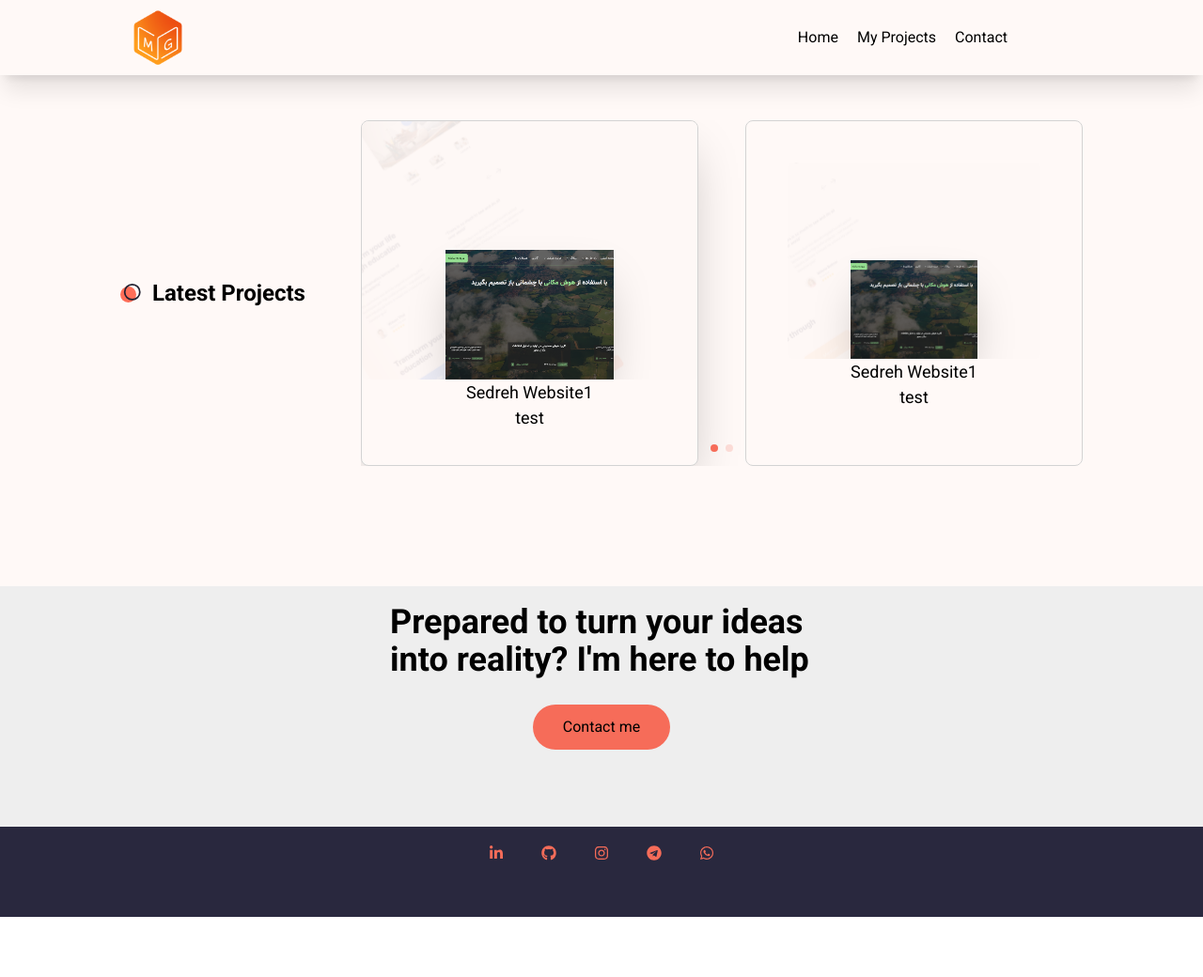
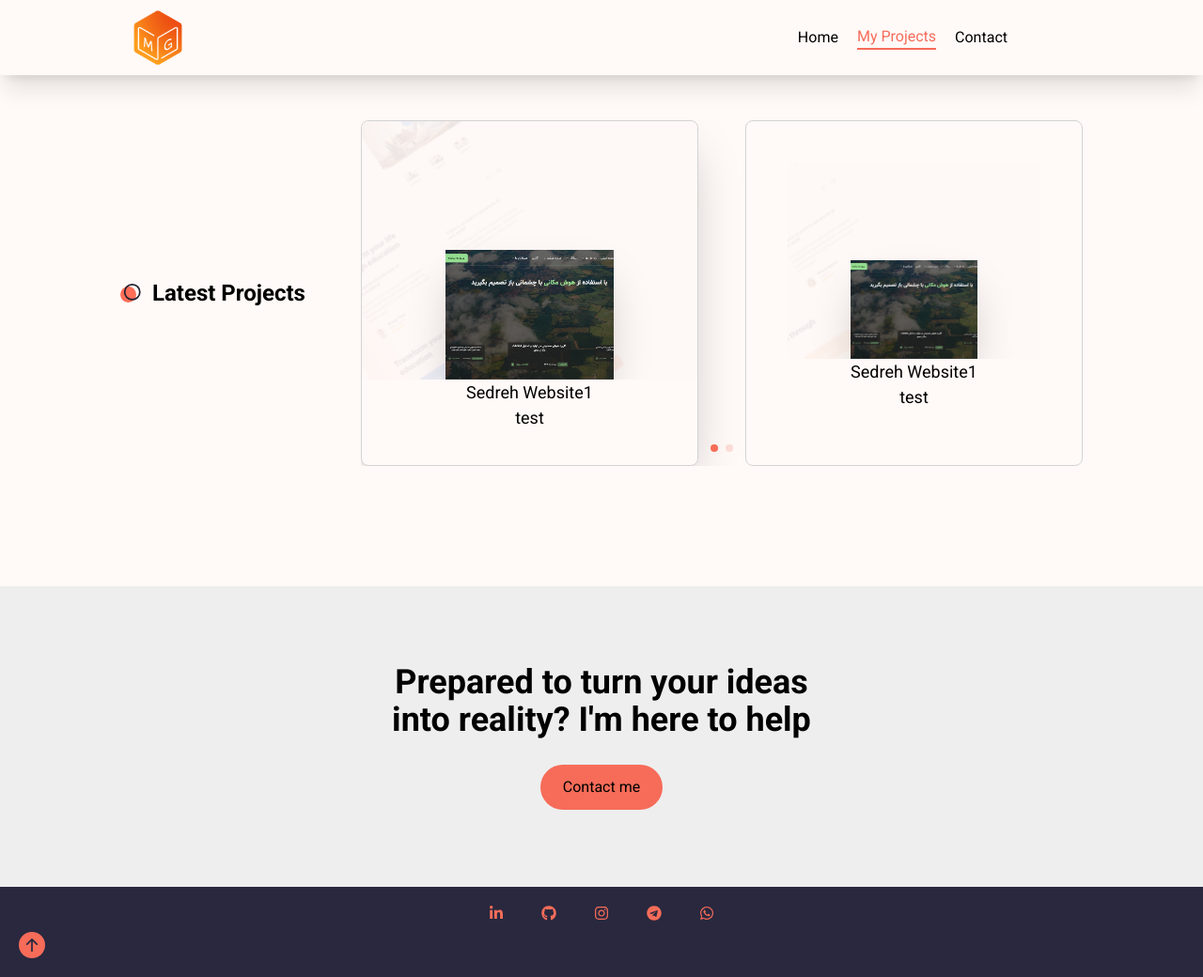
Before and after one commit to m-ganji/portfolio, a React (Vite) app: page /projects in a window 1280 px wide. Shown: the whole page at 94% size. Before the commit the page ends 976 px from the top, so only its background shows below. Built offline with nearby package versions, Linux system fonts and the light colour scheme; some icons are missing.

Commit message:
after framer-motion

```diff
--- a/package.json
+++ b/package.json
@@ -13,6 +13,7 @@
     "@emotion/react": "^11.11.1",
     "@emotion/styled": "^11.11.0",
     "@mui/material": "^5.14.20",
+    "framer-motion": "^10.16.16",
     "i18next": "^23.7.7",
     "react": "^18.2.0",
     "react-burger-menu": "^3.0.9",
--- a/src/App.jsx
+++ b/src/App.jsx
@@ -17,6 +17,7 @@ import { FaInstagram } from "react-icons/fa";
 import { FaArrowTurnDown } from "react-icons/fa6";
 // libraries
 import { Routes, Route, useLocation, Link } from "react-router-dom";
+import { motion as m } from "framer-motion";
 
 // components
 import ButtonCom from "./components/ButtonCom";
@@ -31,6 +32,7 @@ import useTheme from "./hooks/useTheme";
 import NoMatch from "./components/NoMatch";
 import Layout from "./components/Layout";
 import ProjectsLayout from "./components/ProjectsLayout";
+import { useRef, useState } from "react";
 
 export default function App() {
   const { t, handleChangeLanguage } = useLanguage();
@@ -63,24 +65,44 @@ function Home() {
   };
   // switching the language
   const { t, handleChangeLanguage } = useLanguage();
+
+  // click animation
+  const scrollToBottom = () => {
+    if (tabsRef.current) {
+      tabsRef.current.scrollIntoView({
+        behavior: "smooth",
+        block: "end", // or "start" depending on your preference
+      });
+    }
+  };
+
+  const tabsRef = useRef(null);
+
   return (
-    <div className="bg-lightBg dark:bg-black dark:text-lightBg w-full h-full font-sans z-10">
+    <m.div
+      initial={{ opacity: 0 }}
+      animate={{ opacity: 1 }}
+      exit={{ opacity: 1 }}
+      transition={{ duration: 0.75, ease: "easeOut" }}
+      className="bg-lightBg dark:bg-black dark:text-lightBg w-full h-full font-sans z-10"
+    >
       <Layout />
-
       <main className="mx-[10%] flex flex-col">
         <div className="first_part flex">
           <section className="mt-[12%] w-full dark:text-lightBg sm:w-1/2 flex flex-col justify-center items-center">
             <h1 className="text-mainOrange">{t("main.firstPart.firstLine")}</h1>
-            <h4 className="text-6xl font-semibold mt-5 text-black dark:text-lightBg">
+            <h4 className="text-6xl font-semibold mt-5 text-black dark:text-lightBg flex justify-center items-center">
               {t("main.firstPart.secondLine")}
             </h4>
             <p className="mt-5">{t("main.firstPart.thirdLine")}</p>
-            <div className="flex gap-14">
-              <ButtonCom
-                title={t("main.firstPart.secondButton")}
-                className="bg-mainOrange text-lightBg mt-5 flex justify-center items-center gap-1"
-                icon={<PiTelegramLogoThin />}
-              />
+            <div className="flex gap-8 sm:gap-14">
+              <Link to="/contact" className="">
+                <ButtonCom
+                  title={t("main.firstPart.secondButton")}
+                  className="bg-mainOrange text-lightBg mt-5 flex justify-center items-center gap-1"
+                  icon={<PiTelegramLogoThin />}
+                />
+              </Link>
               <ButtonCom
                 title={t("main.firstPart.firstButton")}
                 className="bg-black dark:bg-lightBg dark:text-black text-lightBg mt-5 flex justify-center items-center gap-1"
@@ -125,19 +147,23 @@ function Home() {
           </section>
         </div>
         <div className="second_part flex justify-between items-center mt-28 flex-col">
-          <FaArrowTurnDown color="#F66C59" className="mb-28" />
+          <FaArrowTurnDown
+            color="#F66C59"
+            className="mb-28 cursor-pointer"
+            onClick={scrollToBottom}
+          />
           <div className="flex justify-center items-center dark:text-lightBg mb-16 font-bold">
             {theme === "light" ? <img src={lightDot} /> : <img src={darkDot} />}
             <p className="text-2xl font-bold">{t("main.secondPart.header")}</p>
           </div>
           <div className="flex w-full">
             <div className="w-1/2 hidden sm:flex">test</div>
-            <div className="w-full dark:text-lightBg sm:w-1/2">
+            <div className="w-full dark:text-lightBg sm:w-1/2" ref={tabsRef}>
               <TabsCom />
             </div>
           </div>
         </div>
-        <div className="third_part">
+        <div className="third_part mt-[25%] sm:mt-[0%]">
           <Services theme={theme} />
         </div>
         <div className="fourth_part mt-14">
@@ -148,16 +174,19 @@ function Home() {
         </div>
       </main>
       <div className="w-full h-80 bg-darkGray dark:bg-darkGrayMode flex justify-center items-center flex-col mt-[10%]">
-        <p className="font-bold text-4xl w-[450px] mb-7">
+        <p className="font-bold text-2xl sm:text-4xl w-2/3 sm:w-[450px] mb-7 ">
           {t("main.footer.title")}
         </p>
-        <Link to="/contact" className="">
-          <button className="px-8 py-3 bg-mainOrange rounded-full">
+        <Link
+          to="/contact"
+          className="w-1/2 sm:w-full flex justify-center items-center"
+        >
+          <button className="px-6 py-3 bg-mainOrange rounded-full ">
             {t("main.footer.button")}
           </button>
         </Link>
       </div>
       <Footer theme={theme} />
-    </div>
+    </m.div>
   );
 }
--- a/src/components/Footer.jsx
+++ b/src/components/Footer.jsx
@@ -3,11 +3,18 @@ import { FaTelegram } from "react-icons/fa";
 import { FaWhatsapp } from "react-icons/fa";
 import { FaGithub } from "react-icons/fa";
 import { FaInstagram } from "react-icons/fa";
+import { BsFillArrowUpCircleFill } from "react-icons/bs";
 
 export default function Footer() {
+  const scrollToBottom = () => {
+    window.scrollTo({
+      top: "0px",
+      behavior: "smooth",
+    });
+  };
   return (
-    <div>
-      <div className="bg-black dark:bg-darkGrayMode w-full h-24 flex flex-col justify-start items-center">
+    <>
+      <div className="relative bg-black dark:bg-darkGrayMode w-full h-24 flex flex-col justify-start items-center">
         <div className="flex mt-5 gap-10">
           <FaLinkedinIn color="#F66C59" />
           <FaGithub color="#F66C59" />
@@ -15,7 +22,12 @@ export default function Footer() {
           <FaTelegram color="#F66C59" />
           <FaWhatsapp color="#F66C59" />
         </div>
+        <BsFillArrowUpCircleFill
+          color="#F66C59"
+          className="absolute bottom-5 left-5 cursor-pointer w-7 h-7"
+          onClick={scrollToBottom}
+        />
       </div>
-    </div>
+    </>
   );
 }
--- a/src/components/Layout.jsx
+++ b/src/components/Layout.jsx
@@ -6,7 +6,7 @@ import useLanguage from "../hooks/useLanguage";
 import { PiSunDimLight } from "react-icons/pi";
 import { LiaLanguageSolid } from "react-icons/lia";
 import useTheme from "../hooks/useTheme";
-import { Link } from "react-router-dom";
+import { Link, useLocation, useNavigate } from "react-router-dom";
 import { useState } from "react";
 
 export default function Layout() {
@@ -36,6 +36,27 @@ export default function Layout() {
     setShowLanguageSwitcher(false);
   };
 
+  const location = useLocation();
+
+  const isActive = (path) => {
+    return location.pathname === path;
+  };
+
+  const linkStyle = {
+    borderBottom: isActive("/") ? "2px solid #F66C59" : "none",
+    color: isActive("/") ? "#F66C59" : "inherit",
+  };
+
+  const linkStyleProjects = {
+    borderBottom: isActive("/projects") ? "2px solid #F66C59" : "none",
+    color: isActive("/projects") ? "#F66C59" : "inherit",
+  };
+
+  const linkStyleContact = {
+    borderBottom: isActive("/contact") ? "2px solid #F66C59" : "none",
+    color: isActive("/contact") ? "#F66C59" : "inherit",
+  };
+
   return (
     <>
       <header className="h-[10%] hidden sm:flex justify-between shadow-xl fixed bg-lightBg dark:bg-black w-full z-20">
@@ -43,18 +64,18 @@ export default function Layout() {
           <img src={Logo} alt="" className="h-20 fade-enter" />
         </Link>
         <div className="flex justify-start items-center gap-5 p-2 dark:text-lightBg mr-[10%]">
-          <Link to="/" className="">
-            <div className="hover:border-b hover:border-mainOrange hover:text-mainOrange">
+          <Link to="/" className="" style={linkStyle}>
+            <div className="hover:text-mainOrange">
               {t("header.firstButton")}
             </div>
           </Link>
-          <Link to="/projects" className="">
-            <div className="hover:border-b hover:border-mainOrange hover:text-mainOrange">
+          <Link to="/projects" className="" style={linkStyleProjects}>
+            <div className="hover:text-mainOrange">
               {t("header.secondButton")}
             </div>
           </Link>
-          <Link to="/contact" className="">
-            <div className="hover:border-b hover:border-mainOrange hover:text-mainOrange">
+          <Link to="/contact" className="" style={linkStyleContact}>
+            <div className="hover:text-mainOrange">
               {t("header.thirdButton")}
             </div>
           </Link>
@@ -95,8 +116,10 @@ export default function Layout() {
         </div>
       </header>
       <header className="h-[10%] sm:hidden flex justify-between items-center fixed bg-lightBg dark:bg-black w-full z-20">
-        <img src={Logo} alt="" className="h-14 ml-[10%]" />
-        <div className="flex justify-center items-center gap-1 p-2 mr-[10%]">
+        <Link to="/" className=" ml-[10%]">
+          <img src={Logo} alt="" className="h-14 ml-[10%]" />
+        </Link>
+        <div className="flex justify-center items-center gap-1 p-2 mr-[20%] sm:mr-[15%] mt-[5%]">
           <button
             onClick={handleThemeSwitch}
             className="flex justify-center items-center  dark:text-lightBg dark:bg-darkGrayMode rounded-full w-10 h-10 shadow-xl bg-transparent dark:shadow-darkWork"
--- a/src/components/ProjectsLayout.jsx
+++ b/src/components/ProjectsLayout.jsx
@@ -6,7 +6,7 @@ import Projects from "./Projects";
 import Layout from "./Layout";
 import Footer from "./Footer";
 import useTheme from "../hooks/useTheme";
-import { useEffect } from "react";
+import { motion as m } from "framer-motion";
 import { Link } from "react-router-dom";
 
 export default function ProjectsLayout() {
@@ -14,25 +14,31 @@ export default function ProjectsLayout() {
 
   const { theme, toggleTheme } = useTheme("light");
   return (
-    <div className="dark:text-lightBg">
+    <m.div
+      initial={{ opacity: 0 }}
+      animate={{ opacity: 1 }}
+      exit={{ opacity: 1 }}
+      transition={{ duration: 0.75, ease: "easeOut" }}
+      className="dark:text-lightBg"
+    >
       <Layout />
       <div className="p-[10%] mb-[-5%] pt-[25%] sm:pt-[10%] relative bg-lightBg dark:bg-black">
         <Projects theme={theme} className="absolute" />
       </div>
-      <div className="w-full h-80 bg-darkGray dark:bg-darkGrayMode flex justify-center items-center flex-col">
-        <p className="font-bold text-4xl w-[450px] mb-7">
+      <div className="w-full h-80 bg-darkGray dark:bg-darkGrayMode flex justify-center items-center flex-col mt-[5%] sm:mt-[5%]">
+        <p className="font-bold text-2xl sm:text-4xl w-2/3 sm:w-[450px] mb-7 text-center">
           {t("main.footer.title")}
         </p>
         <Link
           to="/contact"
-          className="transition-opacity duration-300 ease-in-out hover:opacity-80 active:opacity-60"
+          className="w-1/2 sm:w-full flex justify-center items-center"
         >
-          <button className="px-8 py-3 bg-mainOrange rounded-full">
+          <button className="px-6 py-3 bg-mainOrange rounded-full ">
             {t("main.footer.button")}
           </button>
         </Link>
       </div>
       <Footer />
-    </div>
+    </m.div>
   );
 }
--- a/src/main.jsx
+++ b/src/main.jsx
@@ -7,6 +7,7 @@ import global_fa from "./translation/fa/global.json";
 import i18next from "i18next";
 import { I18nextProvider } from "react-i18next";
 import { BrowserRouter } from "react-router-dom";
+import { AnimatePresence } from "framer-motion";
 
 i18next.init({
   interpolation: { escapeValue: false },
@@ -23,10 +24,12 @@ i18next.init({
 
 ReactDOM.createRoot(document.getElementById("root")).render(
   <React.StrictMode>
-    <BrowserRouter>
-      <I18nextProvider i18n={i18next}>
-        <App />
-      </I18nextProvider>
-    </BrowserRouter>
+    <AnimatePresence mode={"wait"}>
+      <BrowserRouter>
+        <I18nextProvider i18n={i18next}>
+          <App />
+        </I18nextProvider>
+      </BrowserRouter>
+    </AnimatePresence>
   </React.StrictMode>
 );
```
Also changed, not shown: src/App.css (+12 -2 lines), src/components/Contact.jsx (+9 -2 lines), src/components/TabsCom.jsx (+16 -11 lines), 1 other file (tests, documents, lock files or other folders).
